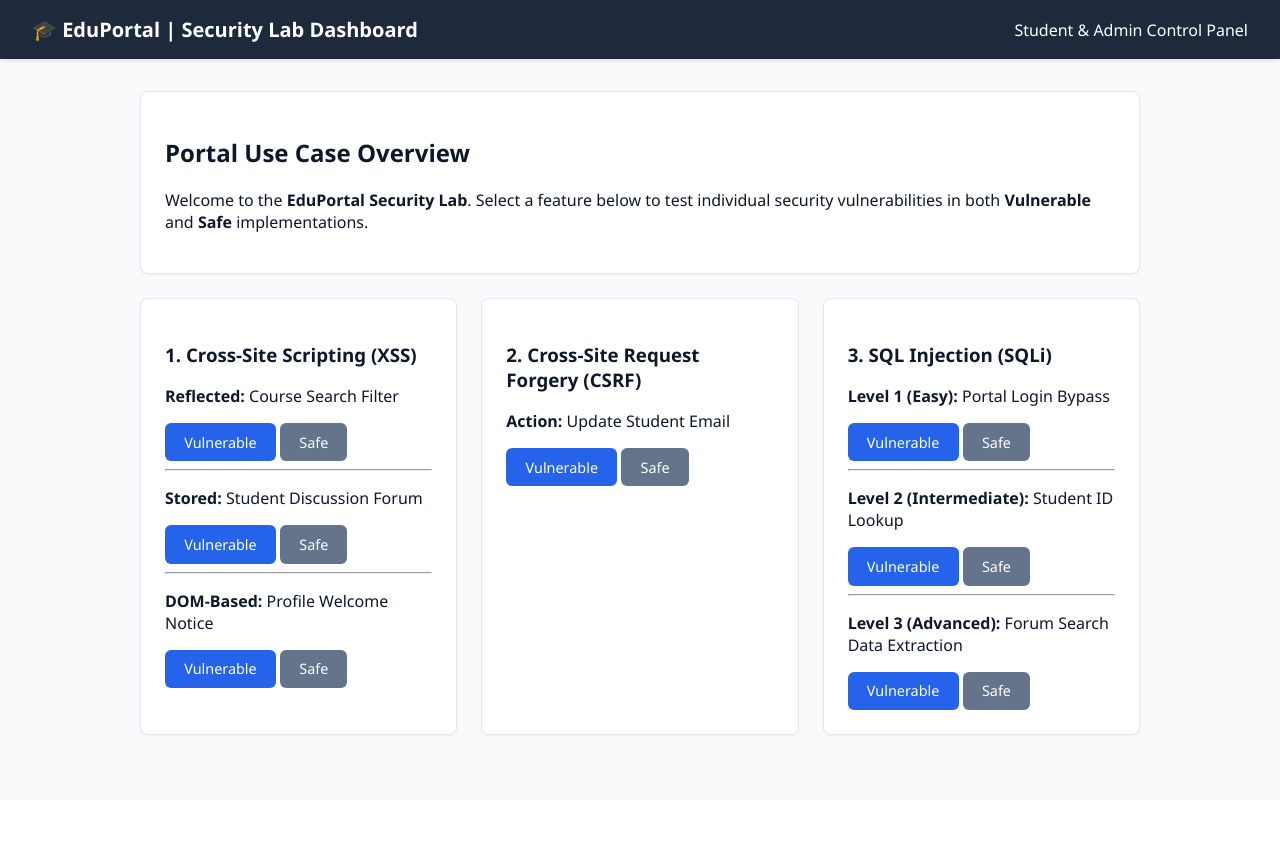
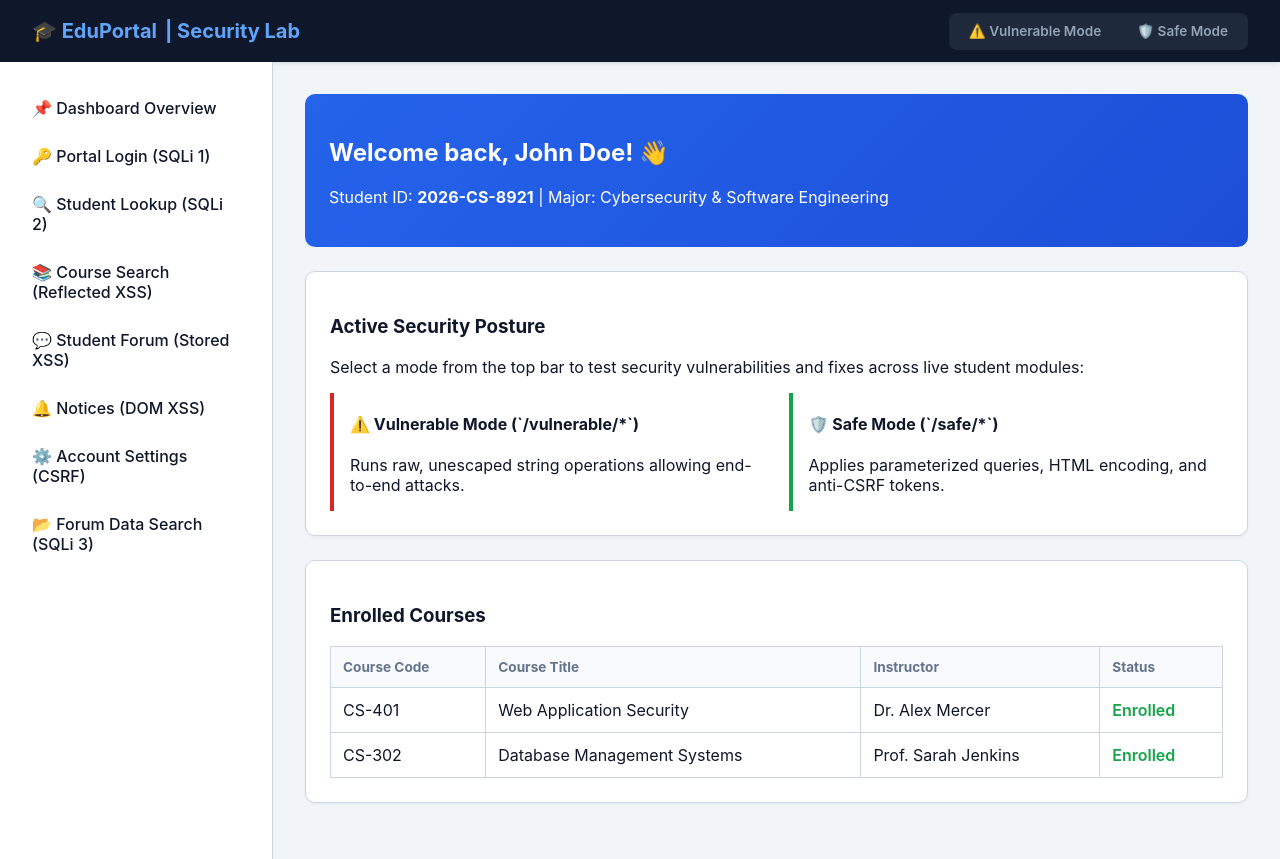
Before and after one commit to sardarsameerkhan/web-sec-vulnerable-vs-safe, a Flask app: page / in a window 1280 px wide. Before the commit the page ends 736 px from the top, so only its background shows below. Run offline with Flask 3, Linux system fonts and the light colour scheme.

Commit message:
Step 5: Upgrade UI into a full Student Dashboard portal with base templates and mode switcher

```diff
--- a/static/style.css
+++ b/static/style.css
@@ -1,107 +1,149 @@
-/* Modern Security Portal Styling */
 :root {
-    --primary-color: #2563eb;
-    --primary-dark: #1d4ed8;
-    --bg-color: #f8fafc;
+    --primary: #2563eb;
+    --primary-dark: #1e40af;
+    --bg-main: #f1f5f9;
     --card-bg: #ffffff;
-    --text-color: #0f172a;
-    --border-color: #e2e8f0;
-    --danger-color: #ef4444;
-    --success-color: #22c55e;
+    --text-dark: #0f172a;
+    --text-muted: #64748b;
+    --border: #cbd5e1;
+    --danger: #dc2626;
+    --success: #16a34a;
 }
 
 body {
-    font-family: 'Segoe UI', Tahoma, Geneva, Verdana, sans-serif;
-    background-color: var(--bg-color);
-    color: var(--text-color);
+    font-family: 'Inter', system-ui, -apple-system, sans-serif;
+    background-color: var(--bg-main);
+    color: var(--text-dark);
     margin: 0;
-    padding: 0;
+    display: flex;
+    flex-direction: column;
+    min-height: 100vh;
 }
 
-.navbar {
-    background-color: #1e293b;
+/* Header & Toggle Bar */
+.top-header {
+    background: #0f172a;
     color: white;
-    padding: 1rem 2rem;
+    padding: 0.8rem 2rem;
     display: flex;
     justify-content: space-between;
     align-items: center;
     box-shadow: 0 2px 4px rgba(0,0,0,0.1);
 }
 
-.navbar h1 {
-    margin: 0;
+.brand-logo {
     font-size: 1.25rem;
+    font-weight: 700;
+    color: #60a5fa;
+    display: flex;
+    align-items: center;
+    gap: 0.5rem;
 }
 
-.badge {
-    padding: 0.25rem 0.75rem;
-    border-radius: 9999px;
+.mode-toggle {
+    display: flex;
+    background: #1e293b;
+    padding: 0.25rem;
+    border-radius: 8px;
+    gap: 0.25rem;
+}
+
+.mode-btn {
+    padding: 0.4rem 1rem;
+    border-radius: 6px;
+    text-decoration: none;
     font-size: 0.85rem;
     font-weight: 600;
+    color: #94a3b8;
+    transition: all 0.2s;
 }
 
-.badge-vuln { background-color: #fee2e2; color: #991b1b; }
-.badge-safe { background-color: #dcfce7; color: #166534; }
+.mode-btn.active-vuln { background: var(--danger); color: white; }
+.mode-btn.active-safe { background: var(--success); color: white; }
 
-.container {
-    max-width: 1000px;
-    margin: 2rem auto;
-    padding: 0 1rem;
+/* Dashboard Layout */
+.dashboard-container {
+    display: flex;
+    flex: 1;
 }
 
+.sidebar {
+    width: 240px;
+    background: white;
+    border-right: 1px solid var(--border);
+    padding: 1.5rem 1rem;
+}
+
+.sidebar-menu {
+    list-style: none;
+    padding: 0;
+    margin: 0;
+}
+
+.sidebar-menu li a {
+    display: block;
+    padding: 0.75rem 1rem;
+    color: var(--text-dark);
+    text-decoration: none;
+    border-radius: 6px;
+    font-weight: 500;
+    margin-bottom: 0.25rem;
+}
+
+.sidebar-menu li a:hover { background: #f8fafc; color: var(--primary); }
+
+.main-content {
+    flex: 1;
+    padding: 2rem;
+    max-width: 1100px;
+}
+
+/* UI Components */
 .card {
-    background: var(--card-bg);
-    border: 1px solid var(--border-color);
-    border-radius: 8px;
+    background: white;
+    border-radius: 10px;
     padding: 1.5rem;
+    border: 1px solid var(--border);
     box-shadow: 0 1px 3px rgba(0,0,0,0.05);
     margin-bottom: 1.5rem;
 }
 
-.grid {
+.student-banner {
+    background: linear-gradient(135deg, #2563eb, #1d4ed8);
+    color: white;
+    padding: 1.5rem;
+    border-radius: 10px;
+    margin-bottom: 1.5rem;
+}
+
+.grid-2 {
     display: grid;
-    grid-template-columns: repeat(auto-fit, minmax(300px, 1fr));
+    grid-template-columns: repeat(auto-fit, minmax(320px, 1fr));
     gap: 1.5rem;
 }
 
 .btn {
-    background-color: var(--primary-color);
+    background: var(--primary);
     color: white;
+    border: none;
     padding: 0.6rem 1.2rem;
-    border: none;
     border-radius: 6px;
     cursor: pointer;
-    text-decoration: none;
-    display: inline-block;
-    font-size: 0.9rem;
+    font-weight: 500;
 }
 
-.btn:hover { background-color: var(--primary-dark); }
-.btn-secondary { background-color: #64748b; }
-.btn-secondary:hover { background-color: #475569; }
+.btn:hover { background: var(--primary-dark); }
 
 input[type="text"], input[type="password"], input[type="email"], textarea {
     width: 100%;
-    padding: 0.6rem;
+    padding: 0.65rem;
     margin-top: 0.4rem;
     margin-bottom: 1rem;
-    border: 1px solid var(--border-color);
+    border: 1px solid var(--border);
     border-radius: 6px;
     box-sizing: border-box;
 }
 
-table {
-    width: 100%;
-    border-collapse: collapse;
-    margin-top: 1rem;
-}
-
-th, td {
-    border: 1px solid var(--border-color);
-    padding: 0.75rem;
-    text-align: left;
-}
-
-th {
-    background-color: #f1f5f9;
-}
+table { width: 100%; border-collapse: collapse; margin-top: 1rem; }
+th, td { border: 1px solid var(--border); padding: 0.75rem; text-align: left; }
+th { background: #f8fafc; font-size: 0.85rem; color: var(--text-muted); }
--- /dev/null
+++ b/templates/base.html
@@ -0,0 +1,39 @@
+<!DOCTYPE html>
+<html lang="en">
+<head>
+    <meta charset="UTF-8">
+    <title>{% block title %}EduPortal Student Portal{% endblock %}</title>
+    <link rel="stylesheet" href="{{ url_for('static', filename='style.css') }}">
+</head>
+<body>
+    <!-- Top Header & Security Version Switcher -->
+    <div class="top-header">
+        <div class="brand-logo">🎓 EduPortal <span>| Security Lab</span></div>
+        <div class="mode-toggle">
+            <a href="/vulnerable/sqli/easy" class="mode-btn {% if mode == 'vulnerable' %}active-vuln{% endif %}">⚠️ Vulnerable Mode</a>
+            <a href="/safe/sqli/easy" class="mode-btn {% if mode == 'safe' %}active-safe{% endif %}">🛡️ Safe Mode</a>
+        </div>
+    </div>
+
+    <div class="dashboard-container">
+        <!-- Student Portal Sidebar -->
+        <div class="sidebar">
+            <ul class="sidebar-menu">
+                <li><a href="/">📌 Dashboard Overview</a></li>
+                <li><a href="/{{ mode }}/sqli/easy">🔑 Portal Login (SQLi 1)</a></li>
+                <li><a href="/{{ mode }}/sqli/intermediate">🔍 Student Lookup (SQLi 2)</a></li>
+                <li><a href="/{{ mode }}/xss/reflected">📚 Course Search (Reflected XSS)</a></li>
+                <li><a href="/{{ mode }}/xss/stored">💬 Student Forum (Stored XSS)</a></li>
+                <li><a href="/{{ mode }}/xss/dom">🔔 Notices (DOM XSS)</a></li>
+                <li><a href="/{{ mode }}/csrf/change-email">⚙️ Account Settings (CSRF)</a></li>
+                <li><a href="/{{ mode }}/sqli/advanced">📂 Forum Data Search (SQLi 3)</a></li>
+            </ul>
+        </div>
+
+        <!-- Main Workspace -->
+        <div class="main-content">
+            {% block content %}{% endblock %}
+        </div>
+    </div>
+</body>
+</html>
--- a/templates/index.html
+++ b/templates/index.html
@@ -1,63 +1,33 @@
-<!DOCTYPE html>
-<html lang="en">
-<head>
-    <meta charset="UTF-8">
-    <title>EduPortal Security Demonstration</title>
-    <link rel="stylesheet" href="{{ url_for('static', filename='style.css') }}">
-</head>
-<body>
-    <div class="navbar">
-        <h1>🎓 EduPortal | Security Lab Dashboard</h1>
-        <span>Student & Admin Control Panel</span>
-    </div>
+{% extends "base.html" %}
+{% block title %}EduPortal Dashboard{% endblock %}
 
-    <div class="container">
-        <div class="card">
-            <h2>Portal Use Case Overview</h2>
-            <p>Welcome to the <b>EduPortal Security Lab</b>. Select a feature below to test individual security vulnerabilities in both <b>Vulnerable</b> and <b>Safe</b> implementations.</p>
+{% block content %}
+<div class="student-banner">
+    <h2>Welcome back, John Doe! 👋</h2>
+    <p>Student ID: <b>2026-CS-8921</b> | Major: Cybersecurity & Software Engineering</p>
+</div>
+
+<div class="card">
+    <h3>Active Security Posture</h3>
+    <p>Select a mode from the top bar to test security vulnerabilities and fixes across live student modules:</p>
+    <div class="grid-2">
+        <div style="border-left: 4px solid var(--danger); padding-left: 1rem;">
+            <h4>⚠️ Vulnerable Mode (`/vulnerable/*`)</h4>
+            <p>Runs raw, unescaped string operations allowing end-to-end attacks.</p>
         </div>
-
-        <div class="grid">
-            <!-- XSS Section -->
-            <div class="card">
-                <h3>1. Cross-Site Scripting (XSS)</h3>
-                <p><b>Reflected:</b> Course Search Filter</p>
-                <a href="/vulnerable/xss/reflected" class="btn">Vulnerable</a>
-                <a href="/safe/xss/reflected" class="btn btn-secondary">Safe</a>
-                <hr>
-                <p><b>Stored:</b> Student Discussion Forum</p>
-                <a href="/vulnerable/xss/stored" class="btn">Vulnerable</a>
-                <a href="/safe/xss/stored" class="btn btn-secondary">Safe</a>
-                <hr>
-                <p><b>DOM-Based:</b> Profile Welcome Notice</p>
-                <a href="/vulnerable/xss/dom" class="btn">Vulnerable</a>
-                <a href="/safe/xss/dom" class="btn btn-secondary">Safe</a>
-            </div>
-
-            <!-- CSRF Section -->
-            <div class="card">
-                <h3>2. Cross-Site Request Forgery (CSRF)</h3>
-                <p><b>Action:</b> Update Student Email</p>
-                <a href="/vulnerable/csrf/change-email" class="btn">Vulnerable</a>
-                <a href="/safe/csrf/change-email" class="btn btn-secondary">Safe</a>
-            </div>
-
-            <!-- SQLi Section -->
-            <div class="card">
-                <h3>3. SQL Injection (SQLi)</h3>
-                <p><b>Level 1 (Easy):</b> Portal Login Bypass</p>
-                <a href="/vulnerable/sqli/easy" class="btn">Vulnerable</a>
-                <a href="/safe/sqli/easy" class="btn btn-secondary">Safe</a>
-                <hr>
-                <p><b>Level 2 (Intermediate):</b> Student ID Lookup</p>
-                <a href="/vulnerable/sqli/intermediate" class="btn">Vulnerable</a>
-                <a href="/safe/sqli/intermediate" class="btn btn-secondary">Safe</a>
-                <hr>
-                <p><b>Level 3 (Advanced):</b> Forum Search Data Extraction</p>
-                <a href="/vulnerable/sqli/advanced" class="btn">Vulnerable</a>
-                <a href="/safe/sqli/advanced" class="btn btn-secondary">Safe</a>
-            </div>
+        <div style="border-left: 4px solid var(--success); padding-left: 1rem;">
+            <h4>🛡️ Safe Mode (`/safe/*`)</h4>
+            <p>Applies parameterized queries, HTML encoding, and anti-CSRF tokens.</p>
         </div>
     </div>
-</body>
-</html>
+</div>
+
+<div class="card">
+    <h3>Enrolled Courses</h3>
+    <table>
+        <tr><th>Course Code</th><th>Course Title</th><th>Instructor</th><th>Status</th></tr>
+        <tr><td>CS-401</td><td>Web Application Security</td><td>Dr. Alex Mercer</td><td><span style="color:var(--success); font-weight:600;">Enrolled</span></td></tr>
+        <tr><td>CS-302</td><td>Database Management Systems</td><td>Prof. Sarah Jenkins</td><td><span style="color:var(--success); font-weight:600;">Enrolled</span></td></tr>
+    </table>
+</div>
+{% endblock %}
```
Also changed, not shown: templates/sqli_easy.html (+11 -20 lines), templates/xss_stored_vuln.html (+20 -13 lines).
